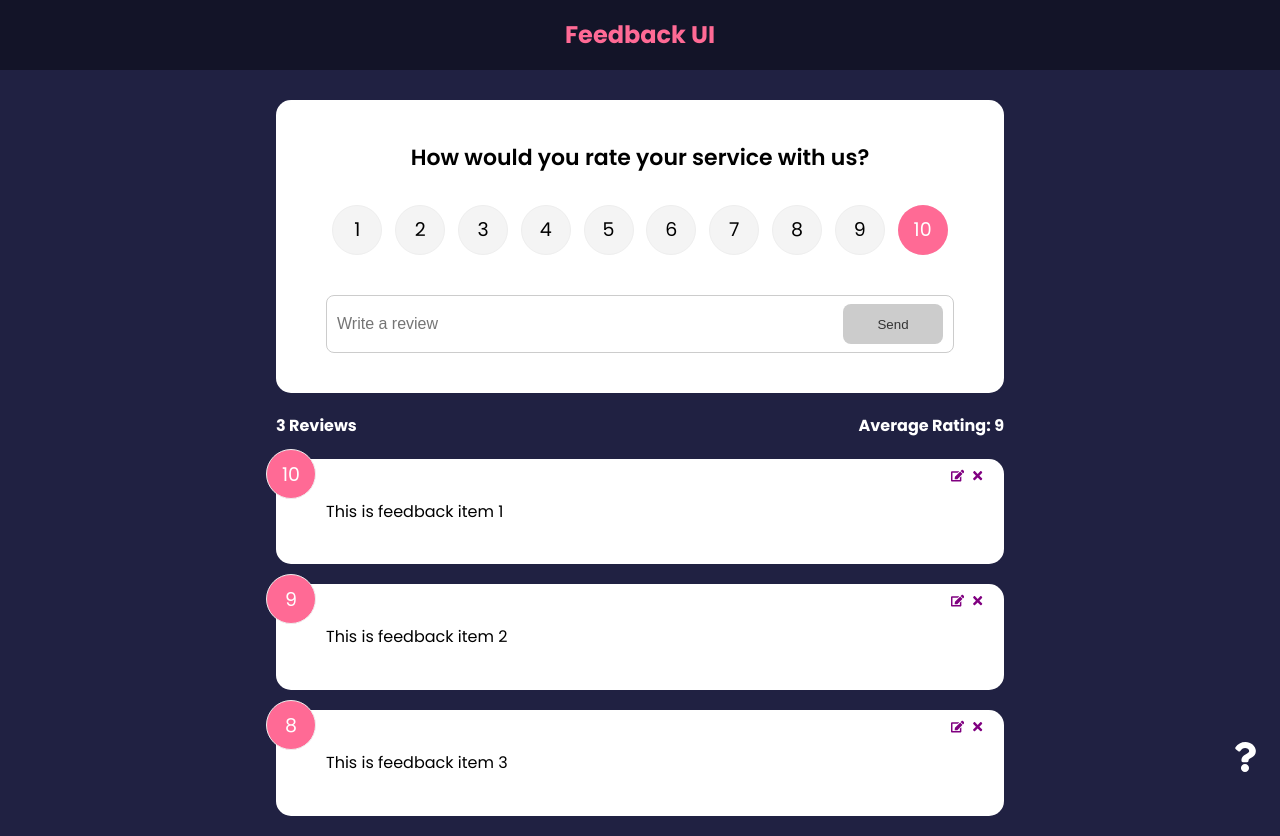
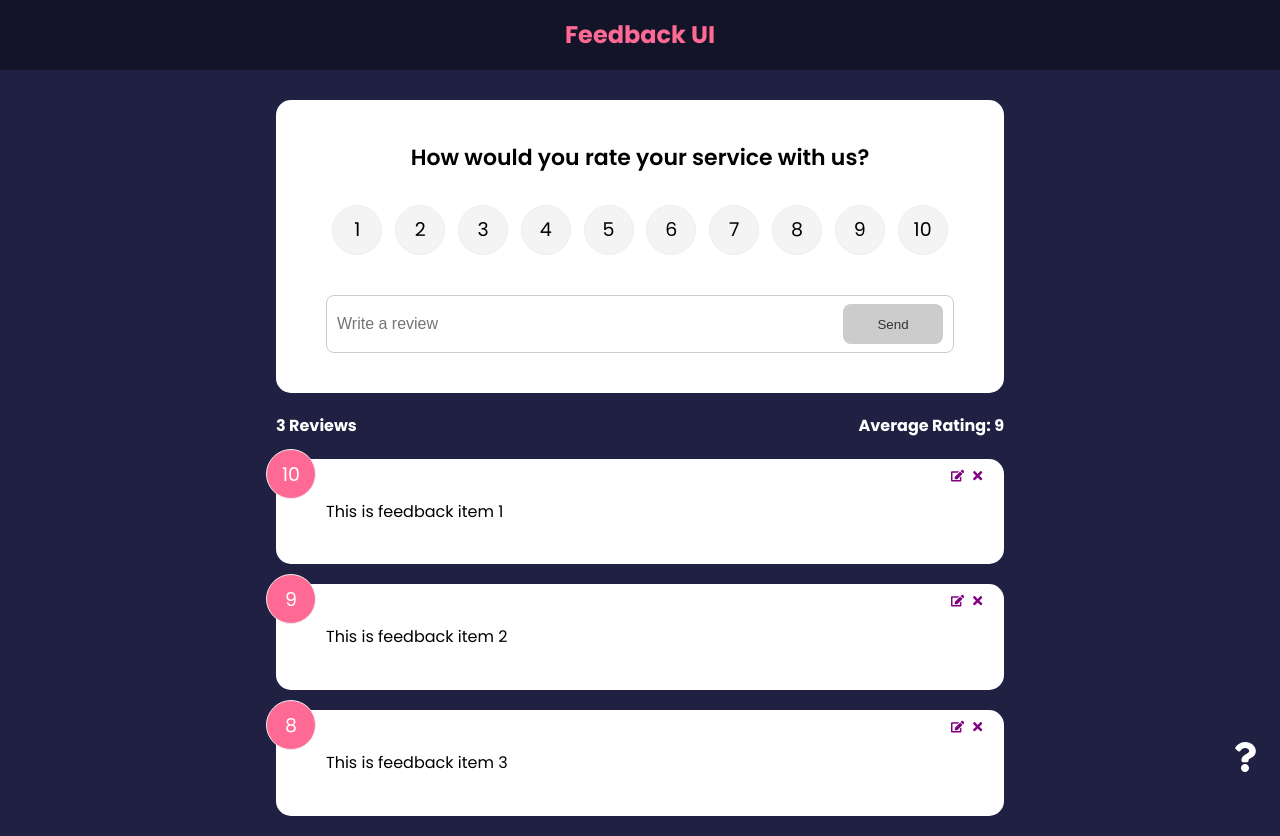
Before and after one commit to Kusjay/feedback-app, a React (Create React App) app: page / in a window 1280 px wide. Built offline with nearby package versions, Linux system fonts and the light colour scheme.

Commit message:
Implemented useEffect hook

```diff
--- a/src/components/FeedbackForm.jsx
+++ b/src/components/FeedbackForm.jsx
@@ -1,4 +1,4 @@
-import { useState, useContext } from 'react';
+import { useState, useContext, useEffect } from 'react';
 import RatingSelect from './RatingSelect';
 import Card from './shared/Card';
 import Button from './shared/Button';
@@ -10,7 +10,15 @@
   const [btnDisabled, setbtnDisabled] = useState(true);
   const [message, setMessage] = useState('');
 
-  const { addFeedback } = useContext(FeedbackContext);
+  const { addFeedback, feedbackEdit } = useContext(FeedbackContext);
+
+  useEffect(() => {
+    if (feedbackEdit.edit === true) {
+      setbtnDisabled(false);
+      setText(feedbackEdit.item.text);
+      setRating(feedbackEdit.item.rating);
+    }
+  }, [feedbackEdit]);
 
   const handleTextChange = (e) => {
     if (text === '') {
--- a/src/components/RatingSelect.jsx
+++ b/src/components/RatingSelect.jsx
@@ -1,7 +1,14 @@
-import { useState } from 'react';
+import { useState, useContext, useEffect } from 'react';
+import FeedbackContext from '../context/FeedbackContext';
 
 function RatingSelect({ select }) {
   const [selected, setSelected] = useState(10);
+
+  const { feedbackEdit } = useContext(FeedbackContext);
+
+  useEffect(() => {
+    setSelected(feedbackEdit.item.rating);
+  }, [feedbackEdit]);
 
   const handleChange = (e) => {
     setSelected(+e.currentTarget.value);
--- a/src/context/FeedbackContext.js
+++ b/src/context/FeedbackContext.js
@@ -43,6 +43,7 @@
         deleteFeedback,
         addFeedback,
         editFeedback,
+        feedbackEdit,
       }}
     >
       {children}
```
